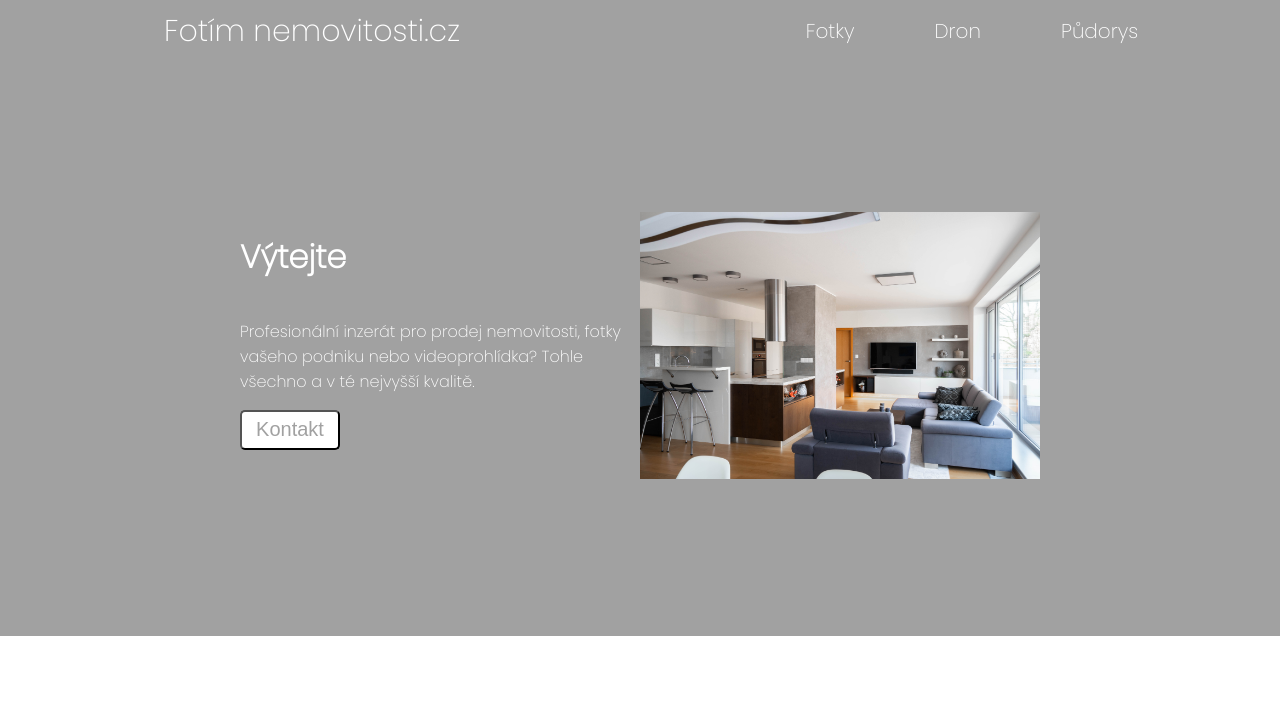
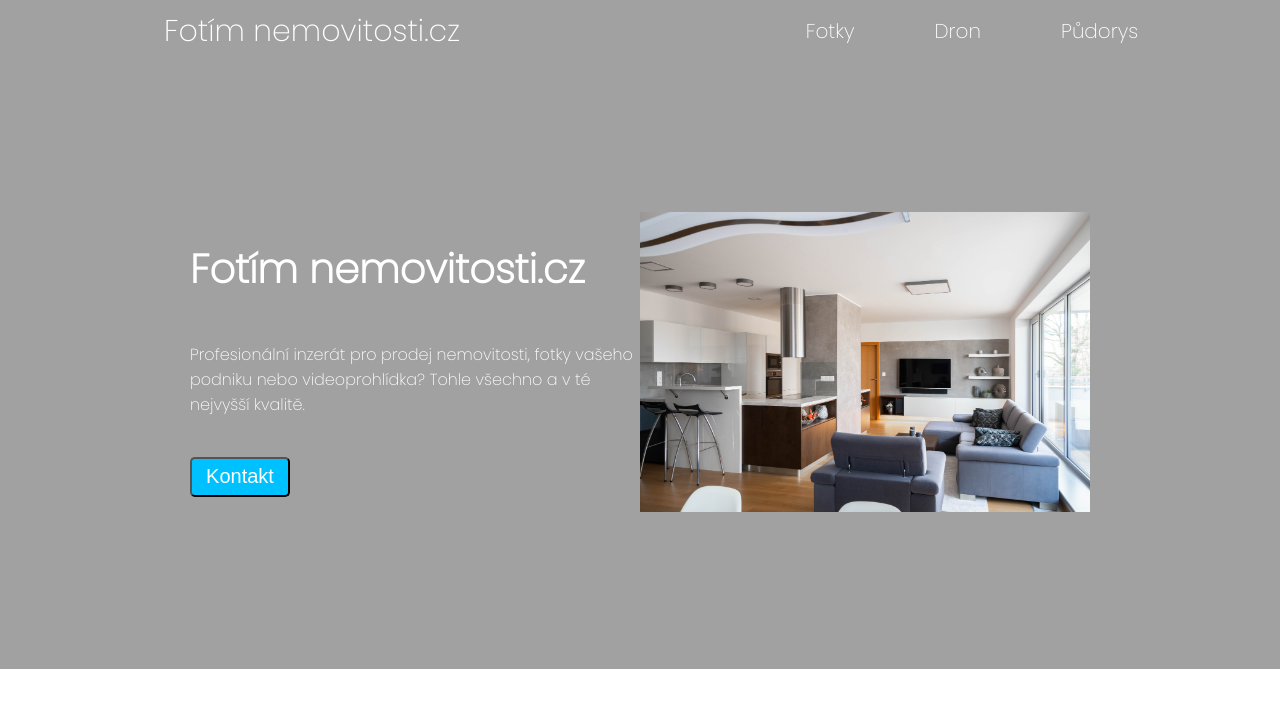
Before and after one commit to jirivrana2000/Landing-page, a plain HTML site: page index.html in a window 1280 px wide. Drawn offline with Linux system fonts and the light colour scheme.

Commit message:
add final design of part1

```diff
--- a/index.html
+++ b/index.html
@@ -26,7 +26,7 @@
 
   <div class="part1">
     <div class="title1">
-      <h1>Výtejte</h1>
+      <h1>Fotím nemovitosti.cz</h1>
       <p>Profesionální inzerát pro prodej nemovitosti, fotky vašeho podniku nebo videoprohlídka? Tohle všechno a v té nejvyšší kvalitě.</p>
       <button type="button">Kontakt</button>
     </div>
--- a/style.css
+++ b/style.css
@@ -66,15 +66,20 @@ li {
     flex-direction: column;
     flex-shrink: 0;
     flex-basis: 1;
-    width: 400px;
+    width: 450px;
+    height: 300px;
 }
 
 h1 {
     color: white;
+    font-size: 40px;
+    margin-bottom: 20;
 }
 
 p {
     color: white;
+    xborder: 2px solid green;
+    margin-bottom: 40px;
 }
 
 button {
@@ -83,15 +88,16 @@ button {
     width: 100px;
     height: 40px;
     border-radius: 5px;
-    color: #a1a1a1;
+    color: white;
     font-size: 20px;
     font-weight: 300;
-    background-color: white;
+    background-color: #00C1FF;
 }
 
 img {
 
-    width: 400px;
+    width: 450px;
+    height: 300px;
     flex-shrink: 0;
     flex-basis: 1;
 }
```
